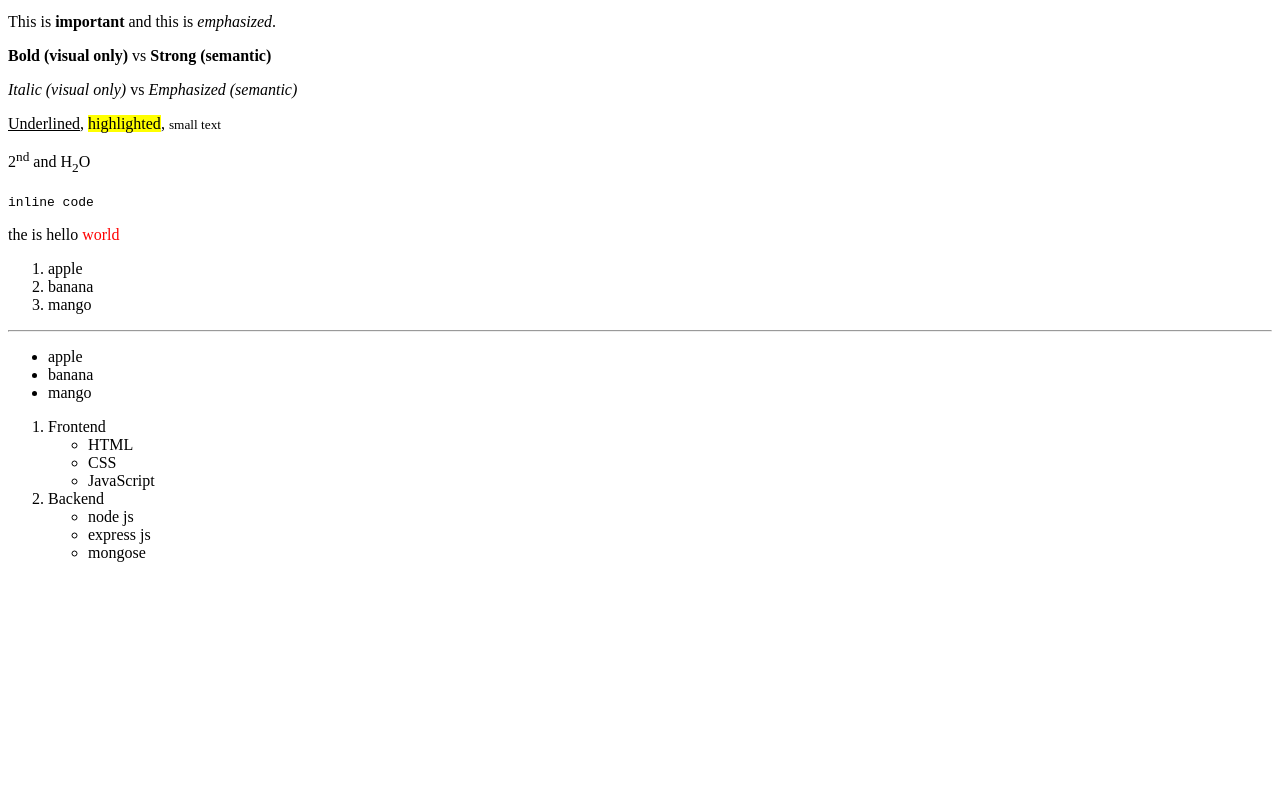
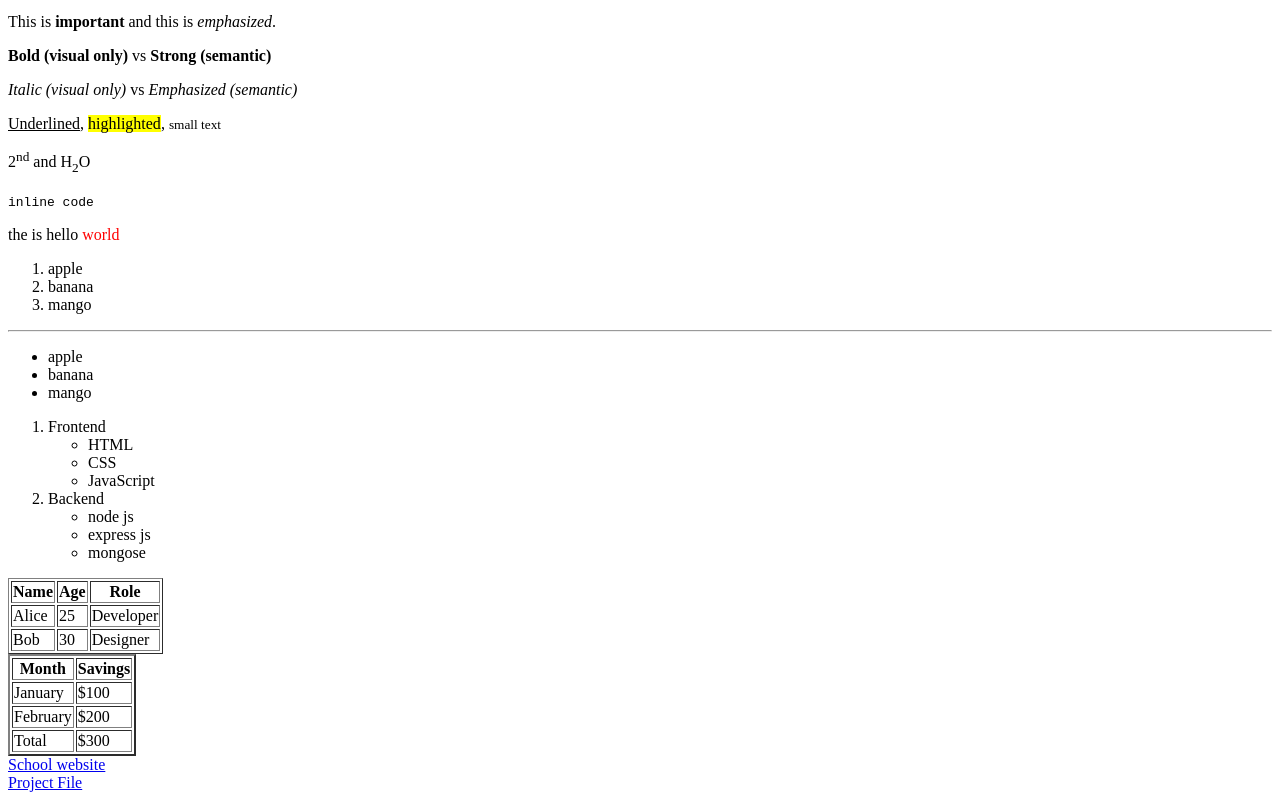
Before and after one commit to Innu-Pathak/Html-Classes, a plain HTML site: page 02_Html_files/03_tags.html in a window 1280 px wide. Shown: the part 413-1213 px from the top of the page. Before the commit the page ends 991 px from the top, so only its background shows below. Drawn offline with Linux system fonts and the light colour scheme.

Commit message:
third classes 25-08-2025

```diff
--- a/02_Html_files/03_tags.html
+++ b/02_Html_files/03_tags.html
@@ -100,12 +100,69 @@
         </ul>
     </ol>
 
+    <!-- -------------------------------------------------------------------- -->
 
+    <!-- Tables  -->
+    <!-- basic table -->
+    <table border="1">
+        <tr>
+            <th>Name</th>
+            <th>Age</th>
+            <th>Role</th>
+        </tr>
+        <tr>
+            <td>Alice</td>
+            <td>25</td>
+            <td>Developer</td>
+        </tr>
+        <tr>
+            <td>Bob</td>
+            <td>30</td>
+            <td>Designer</td>
+        </tr>
+    </table>
+
+    <!-- Table with Head, Body, Footer -->
+
+    <table border="2">
+        <thead>
+            <tr>
+                <th>Month</th>
+                <th>Savings</th>
+            </tr>
+        </thead>
+        <tbody>
+            <tr>
+                <td>January</td>
+                <td>$100</td>
+            </tr>
+            <tr>
+                <td>February</td>
+                <td>$200</td>
+            </tr>
+        </tbody>
+        <tfoot>
+            <tr>
+                <td>Total</td>
+                <td>$300</td>
+            </tr>
+        </tfoot>
+    </table>
 
     <!-- -------------------------------------------------------------------- -->
 
+    <!-- Basic Link (<a>) anchor  -->
+
+    <a href="https://lord-shiva-convent-school.vercel.app/" target="_blank">School website</a>
+
+    <br>
+    <a href="./02_project.html">Project File</a>
+
     <!-- -------------------------------------------------------------------- -->
-
+    <!-- -------------------------------------------------------------------- -->
+    <!-- -------------------------------------------------------------------- -->
+    <!-- -------------------------------------------------------------------- -->
+    <!-- -------------------------------------------------------------------- -->
 
 </body>
 
```
Also changed, not shown: 03_basicWebsite/about.html (added, +17 -0 lines), 03_basicWebsite/blog.html (added, +17 -0 lines), 03_basicWebsite/contact.html (added, +17 -0 lines), 03_basicWebsite/index.html (added, +17 -0 lines).
